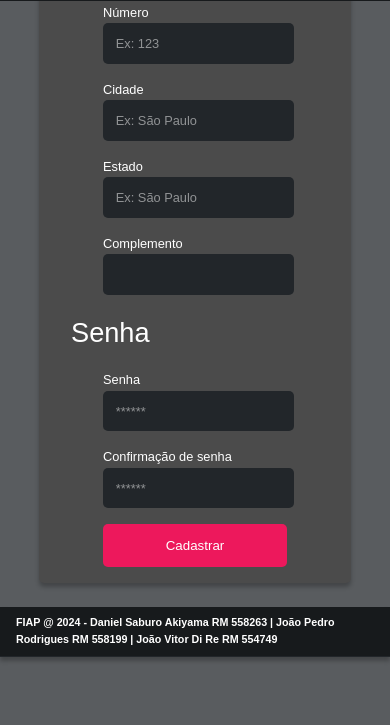
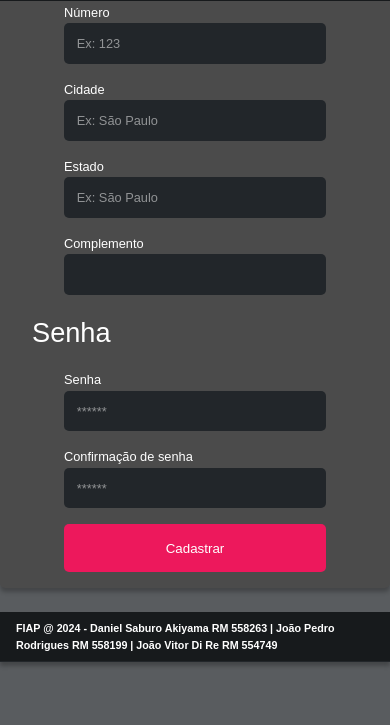
Before and after one commit to danielthx23/Checkpoint-Front, a plain HTML site: page index.html in a window 390 px wide. Shown: the part 843-1568 px from the top of the page. Drawn offline with Linux system fonts and the light colour scheme.

Commit message:
Arrumei mais alguns bugs

```diff
--- a/CSS/style.CSS
+++ b/CSS/style.CSS
@@ -44,7 +44,7 @@ body {
 }
 
 .navigate-desktop img {
-    height: 5vh;
+    height: 3rem;
     width: auto;
 }
 
@@ -59,7 +59,7 @@ body {
     position: fixed;
     bottom: 0;
     left: 0;
-    height: 7vh;
+    height: 4rem;
     background: #171A1C;
     border-top: 1px solid #171A1C;
     padding: 1rem;
@@ -188,7 +188,7 @@ form footer {
 .botao-form {
     width: 100%;
     margin: 1rem 0 0 0;
-    height: 5vh;
+    height: 3rem;
     border-radius: 5px;
     border: none;
     background-color: #ED185C;
@@ -264,11 +264,12 @@ form footer {
 @media (max-width: 991px) {
 
     .footer-container {
-        margin-bottom: 7vh;
+        margin-bottom: 3.9rem;
     }
 
     main {
         height: 100%;
+        padding: 0;
     }
 
     main form {
@@ -298,4 +299,9 @@ form footer {
     .footer-container {
         font-size: 1rem;
     }
+
+    .form-cadastro {
+     width: 100%;
+     height: 100%;
+    }
 }
```
